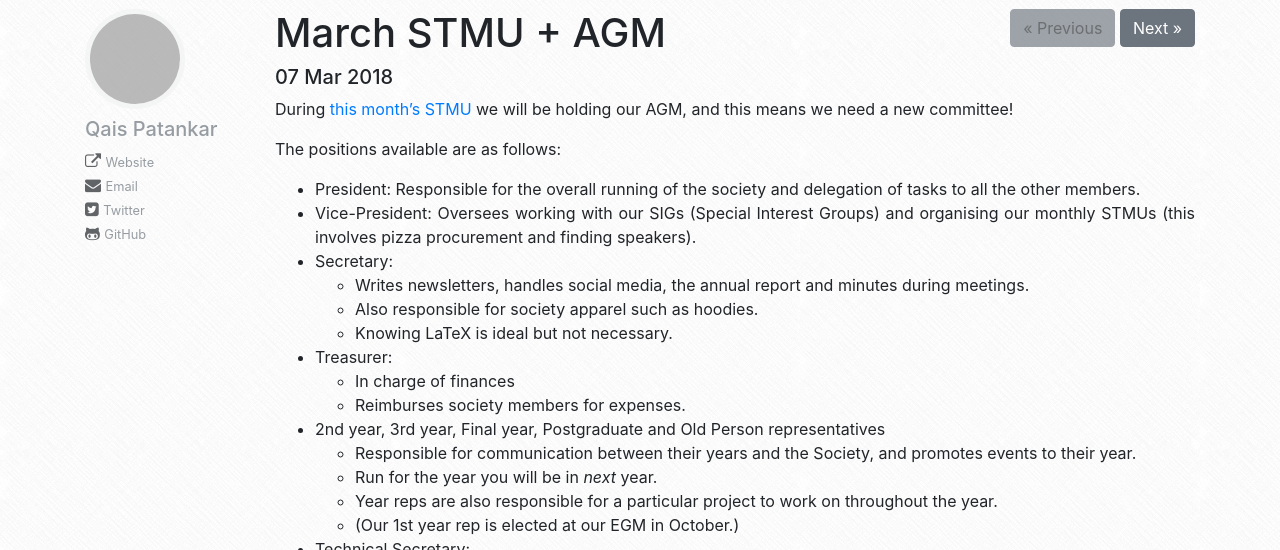
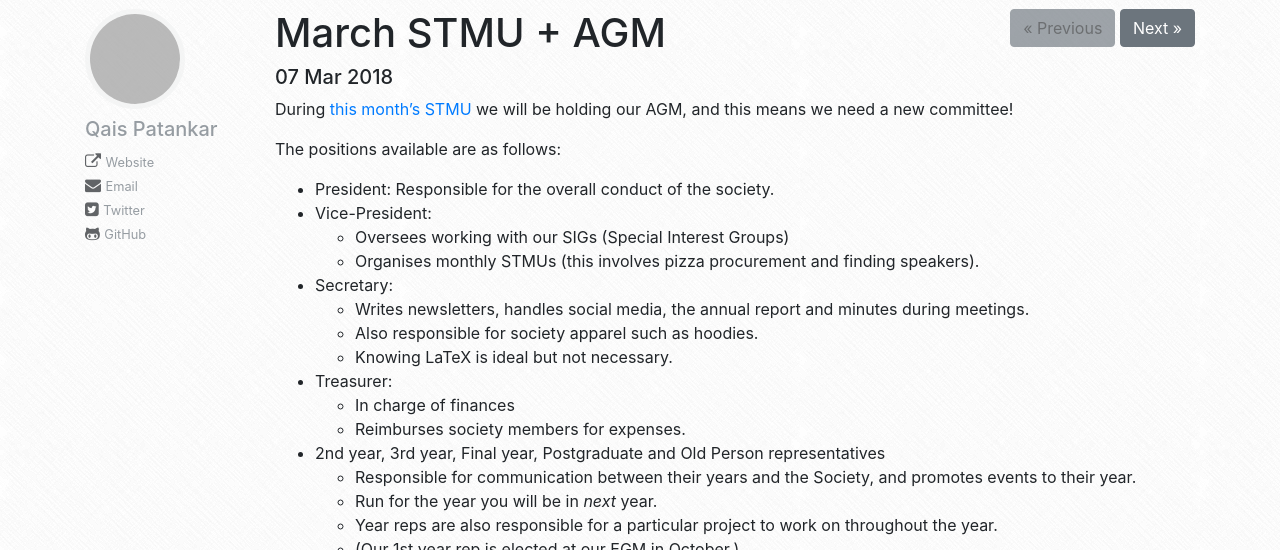
Before and after one commit to compsoc-edinburgh/website, a Jekyll site: the page built from _posts/2018-03-07-march-agm.md, in a window 1280 px wide and 900 px high, cut to the strip 350-900 px from the top of the window. Built offline with Jekyll 4.4.1, drawn with Linux system fonts in a browser that asks for light colours; nearby versions of some CDN libraries; grey boxes are pictures that could not be loaded.

Commit message:
Update 2018-03-07-march-agm.md

```diff
--- a/_posts/2018-03-07-march-agm.md
+++ b/_posts/2018-03-07-march-agm.md
@@ -7,8 +7,10 @@ During [this month's STMU](https://www.facebook.com/events/408493869580985/?ref=
 
 The positions available are as follows:
 
-- President: Responsible for the overall running of the society and delegation of tasks to all the other members.
-- Vice-President: Oversees working with our SIGs (Special Interest Groups) and organising our monthly STMUs (this involves pizza procurement and finding speakers).
+- President: Responsible for the overall conduct of the society.
+- Vice-President:
+  - Oversees working with our SIGs (Special Interest Groups)
+  - Organises monthly STMUs (this involves pizza procurement and finding speakers).
 - Secretary:
   - Writes newsletters, handles social media, the annual report and minutes during meetings.
   - Also responsible for society apparel such as hoodies.
@@ -34,7 +36,7 @@ The positions available are as follows:
   - Organises hackathons throughout the year.
   - Finds suitable hackathons the society can attend and organises those events.
 
-##### What you need to do:
+#### What you need to do:
 
 - Send president@comp-soc.com your manifesto (max 200 words) **by Tuesday 3pm 20th March 2018** (was Sunday, now Tuesday).
 - Make sure you have CompSoc membership. You cannot run for election without membership.
```
